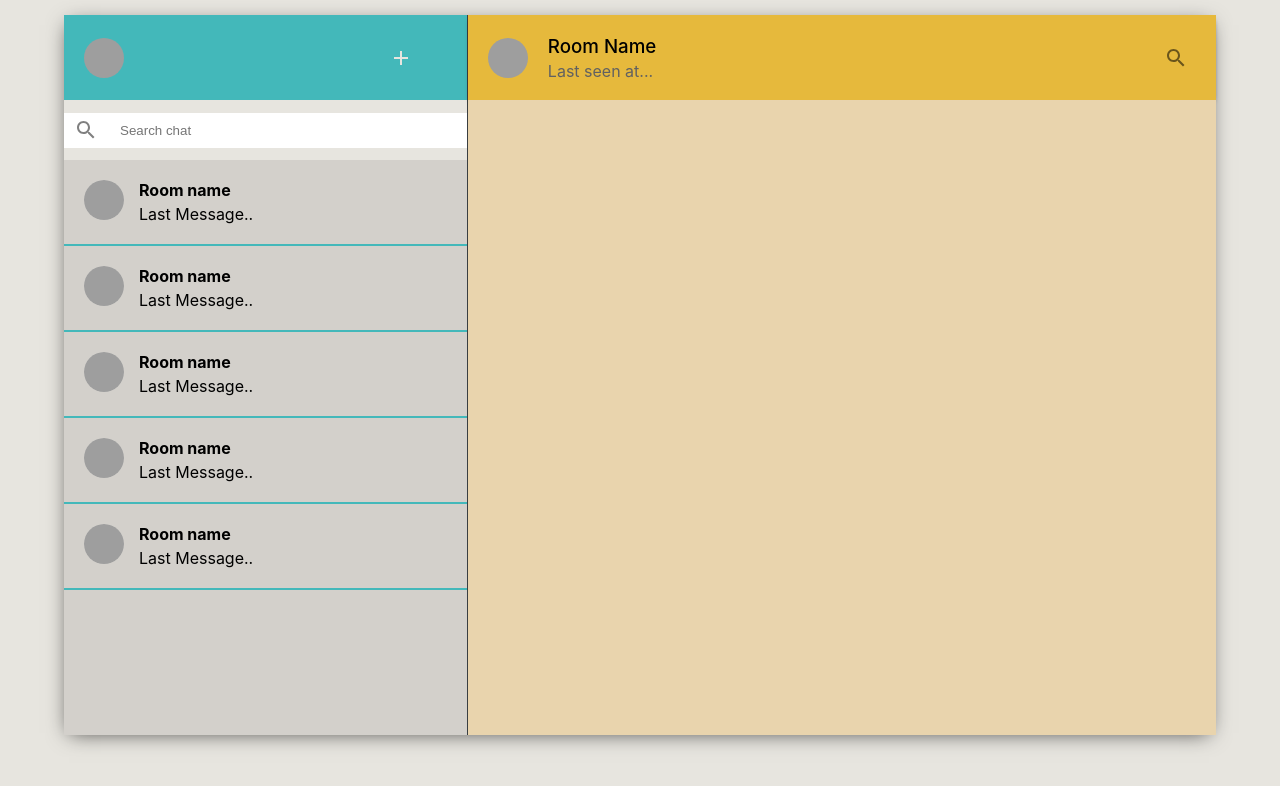
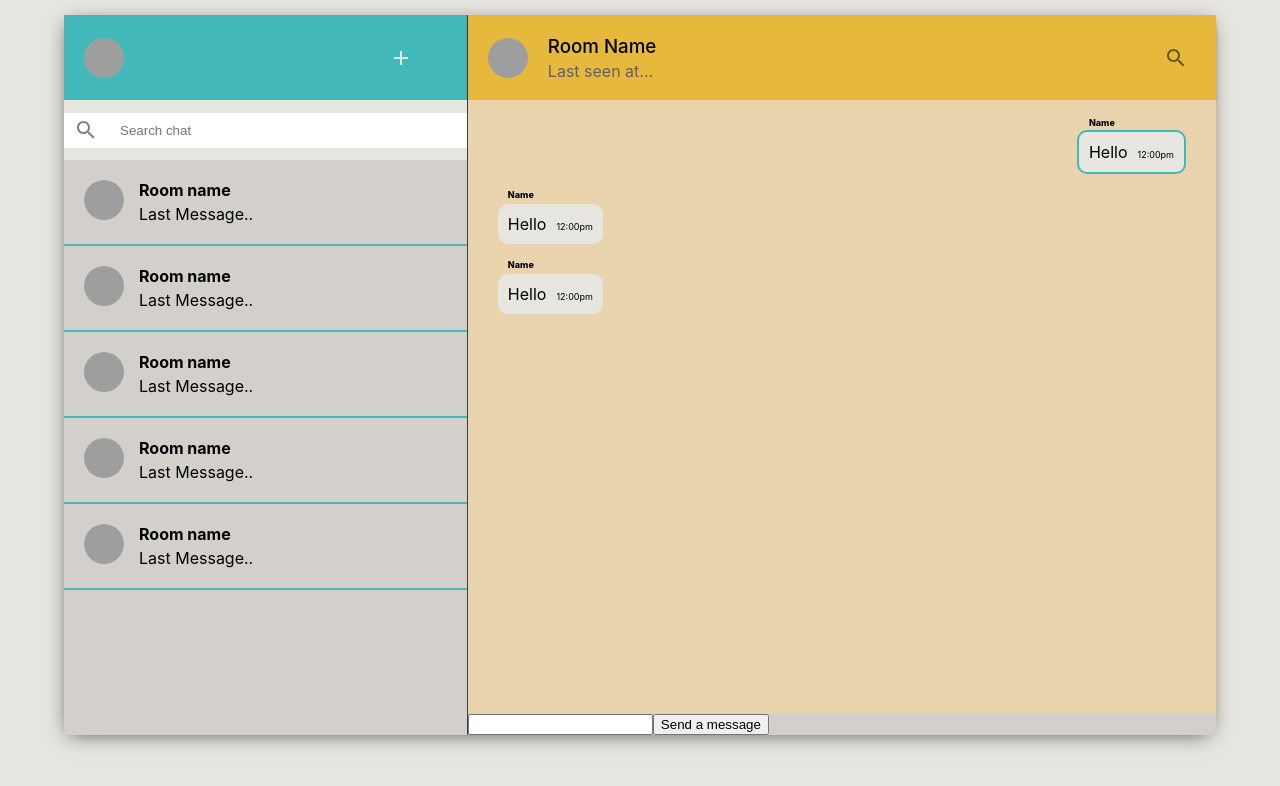
Before and after one commit to mjerricho/birdy, a React (Create React App) app: page / in a window 1280 px wide. Shown: the top 786 px of the page. Built offline with nearby package versions, Linux system fonts and the light colour scheme; grey boxes are pictures that could not be loaded.

Commit message:
added chat box

```diff
--- a/src/Chat.css
+++ b/src/Chat.css
@@ -41,3 +41,31 @@
     padding: 30px;
     overflow: scroll;
 }
+
+.chat__message {
+    position: relative;
+    font-size: 16px;
+    color: black;
+    padding: 10px;
+    border-radius: 10px;
+    width: fit-content;
+    background-color: var(--platinum);
+    margin-bottom: 30px;
+}
+
+.chat__receiver {
+    margin-left: auto;
+    border: 2px solid var(--maximum-blue-green);
+}
+
+.chat__name {
+    position: absolute;
+    top: -15px;
+    font-weight: 800;
+    font-size: xx-small;
+}
+
+.chat__timestamp {
+    margin-left: 10px;
+    font-size: xx-small;
+}
--- a/src/Chat.js
+++ b/src/Chat.js
@@ -24,17 +24,36 @@ function Chat() {
                     <IconButton>
                         <SearchOutlined/>
                     </IconButton>
+                </div>
+            </div>
+
+            <div className='chat__body'>
+                <p className={`chat__message ${true && 'chat__receiver'}`}>
+                    <span className='chat__name'>Name</span>
+                    Hello
+                    <span className='chat__timestamp'>12:00pm</span>
+                </p>
+                <p className='chat__message'>
+                    <span className='chat__name'>Name</span>
+                    Hello
+                    <span className='chat__timestamp'>12:00pm</span>
+                </p>
+                <p className='chat__message'>
+                    <span className='chat__name'>Name</span>
+                    Hello
+                    <span className='chat__timestamp'>12:00pm</span>
+                </p>
+                <div className='chat__send'>
 
                 </div>
             </div>
 
-            <div className='chat__body'>
-                <div className='chat__message'>
+            <div className='chat__footer'>
+                <form>
+                    <input type="text"/>
+                    <button>Send a message</button>
+                </form>
 
-                </div>
-                <div className='chat__send'>
-
-                </div>
             </div>
         </div>
     )
```
